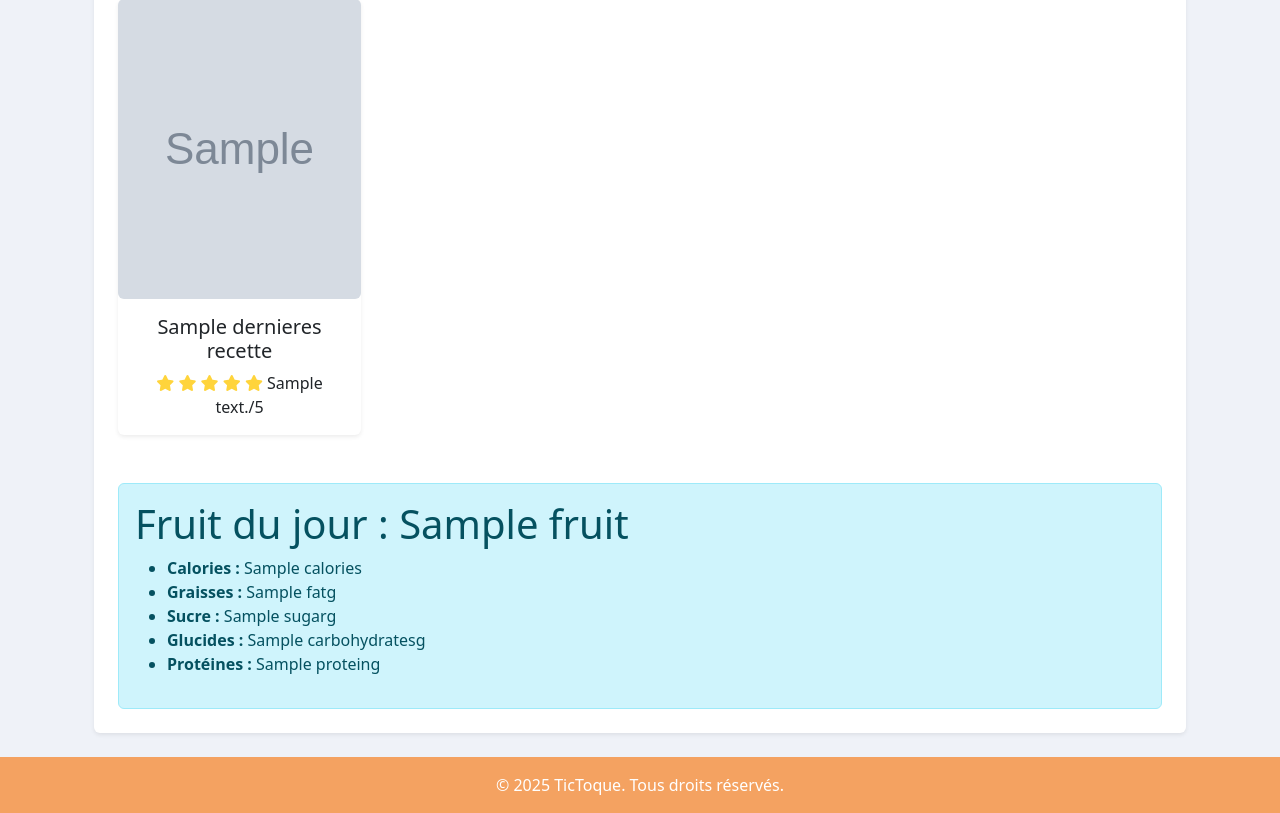
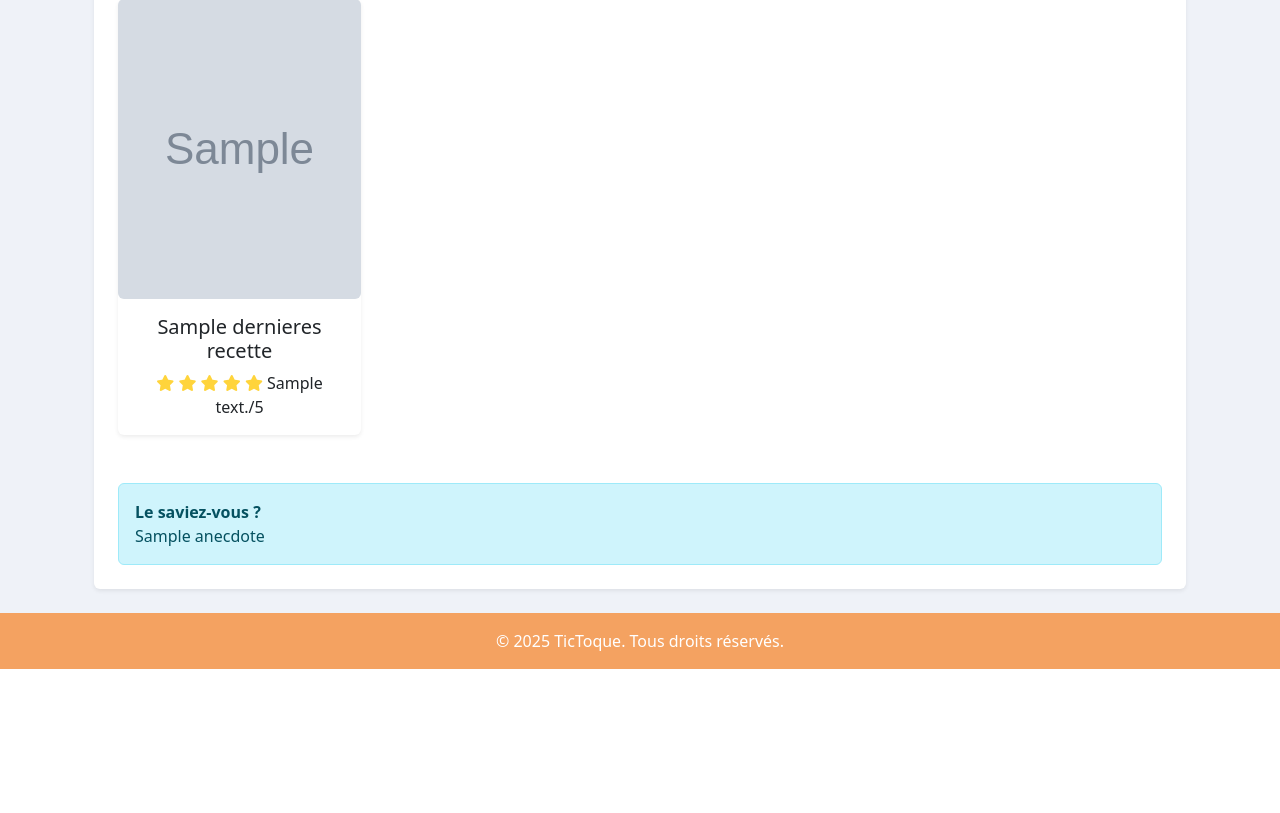
Before and after one commit to FBEN19/Tictoque, a Symfony app: template templates/index.html.twig in a window 1280 px wide. Shown: the part 833-1646 px from the top of the page. After the commit the page ends 1502 px from the top, so only its background shows below. Run offline with Twig, Linux system fonts and the light colour scheme; the template is opened without the code that fills it: most values are stand-ins (such as "Sample title", 1, 10 or a date in 2020); grey boxes marked "Sample" are stand-in pictures; some libraries are stand-ins or nearby versions.

Commit message:
j'ai remplacé l'api des fruits par l'api des anecdotes

```diff
--- a/templates/index.html.twig
+++ b/templates/index.html.twig
@@ -75,18 +75,8 @@
 
         {# Encadré anecdote en bas de page #}
         <div class="alert alert-info mt-5 mb-0">
-            {% if fruit %}
-                <h1>Fruit du jour : {{ fruit.name|capitalize }}</h1>
-                <ul>
-                    <li><strong>Calories :</strong> {{ fruit.nutritions.calories }}</li>
-                    <li><strong>Graisses :</strong> {{ fruit.nutritions.fat }}g</li>
-                    <li><strong>Sucre :</strong> {{ fruit.nutritions.sugar }}g</li>
-                    <li><strong>Glucides :</strong> {{ fruit.nutritions.carbohydrates }}g</li>
-                    <li><strong>Protéines :</strong> {{ fruit.nutritions.protein }}g</li>
-                </ul>
-            {% else %}
-                <p>Aucun fruit n'a pu être chargé 😢</p>
-            {% endif %}
+            <strong>Le saviez-vous ?</strong><br>
+            {{ anecdote }}
                     </div>
                 </div>
             </div>
```
Also changed, not shown: src/Controller/RecetteController.php (+6 -6 lines), src/Service/AnecdoteService.php (added, +30 -0 lines), src/Service/FruitService.php (deleted, +0 -35 lines).
